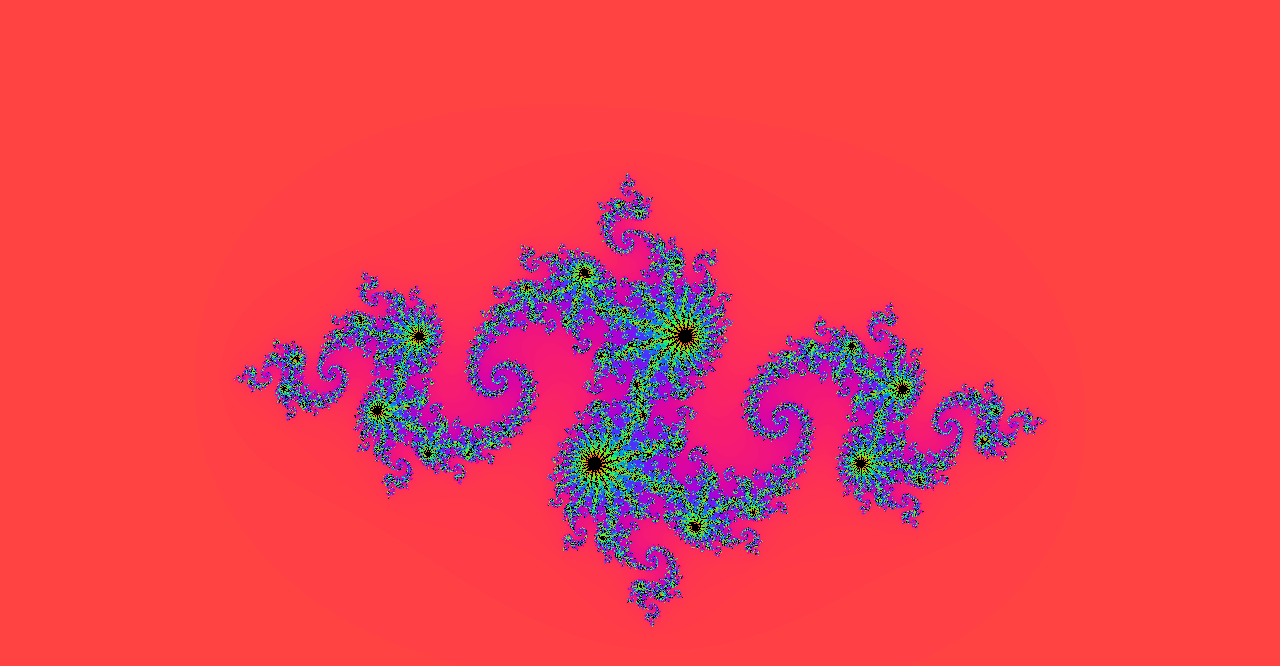
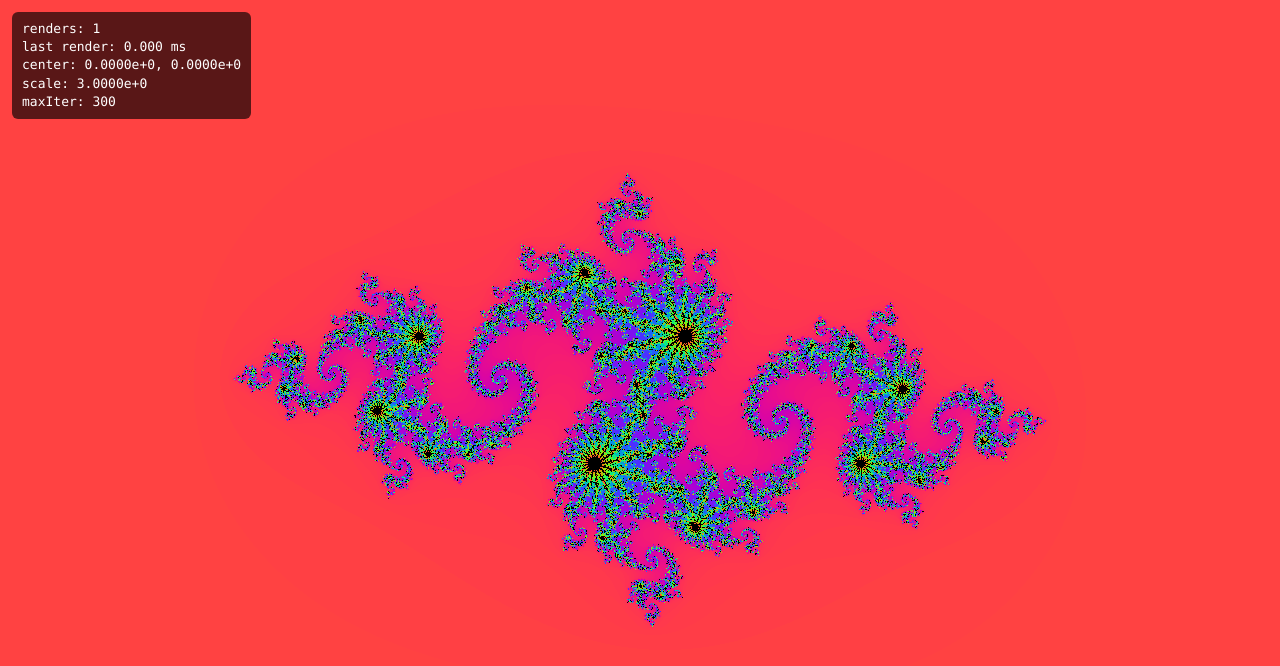
Before and after one commit to Timmor77/FractalFlow, a website built with Vite: page index.html in a window 1280 px wide. Built offline with nearby package versions, Linux system fonts and the light colour scheme.

Commit message:
Add render stats overlay

```diff
--- a/src/renderer/webglRenderer.ts
+++ b/src/renderer/webglRenderer.ts
@@ -1,6 +1,11 @@
 // On importe la classe Viewport.
 // Elle gère les maths de caméra : centre, zoom, pan, conversion écran -> plan complexe.
 import { Viewport } from "../math/viewport";
+
+
+// Overlay HTML qui affiche les infos de rendu.
+import { StatsOverlay } from "../ui/stats";
+
 
 // Vertex shader : programme GPU exécuté pour chaque sommet.
 // Ici, il sert seulement à dessiner deux triangles qui couvrent tout l'écran.
@@ -186,6 +191,12 @@ export class WebGLRenderer {
     // Canvas HTML où WebGL dessine.
     private readonly canvas: HTMLCanvasElement;
 
+    // Overlay de stats affiché en haut à gauche.
+    private readonly stats = new StatsOverlay();
+
+    // Nombre total de rendus effectués.
+    private renderCount = 0;
+
     // Contexte WebGL2.
     private readonly gl: WebGL2RenderingContext;
 
@@ -279,11 +290,11 @@ export class WebGLRenderer {
         const positions = new Float32Array([
             -1, -1,
             1, -1,
-      -1,  1,
+            -1, 1,
 
-      -1,  1,
+            -1, 1,
             1, -1,
-       1,  1,
+            1, 1,
         ]);
 
         // Envoie ces positions dans le buffer GPU.
@@ -421,6 +432,11 @@ export class WebGLRenderer {
 
     // Dessine réellement une frame.
     private render(): void {
+
+        // Mesure CPU approximative du temps de rendu.
+        // Ce n'est pas encore une mesure GPU précise.
+        const renderStart = performance.now();
+
         // Ajuste la résolution interne du canvas si nécessaire.
         this.resizeCanvasIfNeeded();
 
@@ -454,6 +470,22 @@ export class WebGLRenderer {
 
         // Dessine 6 sommets = 2 triangles = rectangle plein écran.
         gl.drawArrays(gl.TRIANGLES, 0, 6);
+
+        // Fin de la mesure CPU.
+        const renderEnd = performance.now();
+
+        // Incrémente le nombre total de rendus.
+        this.renderCount += 1;
+
+        // Met à jour l'overlay de stats.
+        this.stats.update({
+            renderCount: this.renderCount,
+            lastRenderMs: renderEnd - renderStart,
+            centerX: this.viewport.centerX,
+            centerY: this.viewport.centerY,
+            scale: this.viewport.scale,
+            maxIter: this.maxIter,
+        });
     }
 
     // Ajuste la résolution interne du canvas.
--- a/src/style.css
+++ b/src/style.css
@@ -37,3 +37,41 @@ body {
   /* Le canvas occupe toute la hauteur visible. */
   height: 100vh;
 }
+
+
+/* Overlay de statistiques affiché au-dessus du canvas. */
+#stats-overlay {
+  /* Position fixe par rapport à la fenêtre. */
+  position: fixed;
+
+  /* Placement en haut à gauche. */
+  top: 12px;
+  left: 12px;
+
+  /* Met l'overlay au-dessus du canvas. */
+  z-index: 10;
+
+  /* Fond noir transparent pour rester lisible. */
+  background: rgba(0, 0, 0, 0.65);
+
+  /* Texte clair. */
+  color: white;
+
+  /* Police monospace utile pour les nombres. */
+  font-family: Consolas, Monaco, monospace;
+
+  /* Taille raisonnable. */
+  font-size: 13px;
+
+  /* Espacement interne. */
+  padding: 8px 10px;
+
+  /* Coins légèrement arrondis. */
+  border-radius: 6px;
+
+  /* Empêche l'overlay de capturer la souris. */
+  pointer-events: none;
+
+  /* Hauteur de ligne plus lisible. */
+  line-height: 1.4;
+}
--- a/src/ui/stats.ts
+++ b/src/ui/stats.ts
@@ -2,3 +2,54 @@
  * Step 7 overlay: FPS, frame time, resolution, and iteration count.
  * Avoid introducing a UI framework for this small read-only surface.
  */
+
+// Données affichées dans l'overlay de stats.
+export type StatsData = {
+  // Nombre total de rendus effectués.
+  renderCount: number;
+
+  // Temps CPU approximatif du dernier rendu.
+  // Attention : WebGL est asynchrone, donc ce n'est pas le vrai temps GPU.
+  lastRenderMs: number;
+
+  // Centre X de la caméra dans le plan complexe.
+  centerX: number;
+
+  // Centre Y de la caméra dans le plan complexe.
+  centerY: number;
+
+  // Taille verticale visible dans le plan complexe.
+  scale: number;
+
+  // Nombre maximum d'itérations Julia.
+  maxIter: number;
+};
+
+// Petit overlay HTML affiché par-dessus le canvas.
+export class StatsOverlay {
+  // Élément HTML principal de l'overlay.
+  private readonly element: HTMLDivElement;
+
+  constructor() {
+    // On crée une div.
+    this.element = document.createElement("div");
+
+    // On lui donne un id pour pouvoir la styliser en CSS.
+    this.element.id = "stats-overlay";
+
+    // On l'ajoute à la page.
+    document.body.appendChild(this.element);
+  }
+
+  // Met à jour le contenu affiché.
+  public update(data: StatsData): void {
+    // innerHTML permet d'afficher plusieurs lignes facilement.
+    this.element.innerHTML = `
+      <div>renders: ${data.renderCount}</div>
+      <div>last render: ${data.lastRenderMs.toFixed(3)} ms</div>
+      <div>center: ${data.centerX.toExponential(4)}, ${data.centerY.toExponential(4)}</div>
+      <div>scale: ${data.scale.toExponential(4)}</div>
+      <div>maxIter: ${data.maxIter}</div>
+    `;
+  }
+}
```
Lines whose indentation alone changed are shown as unchanged.
